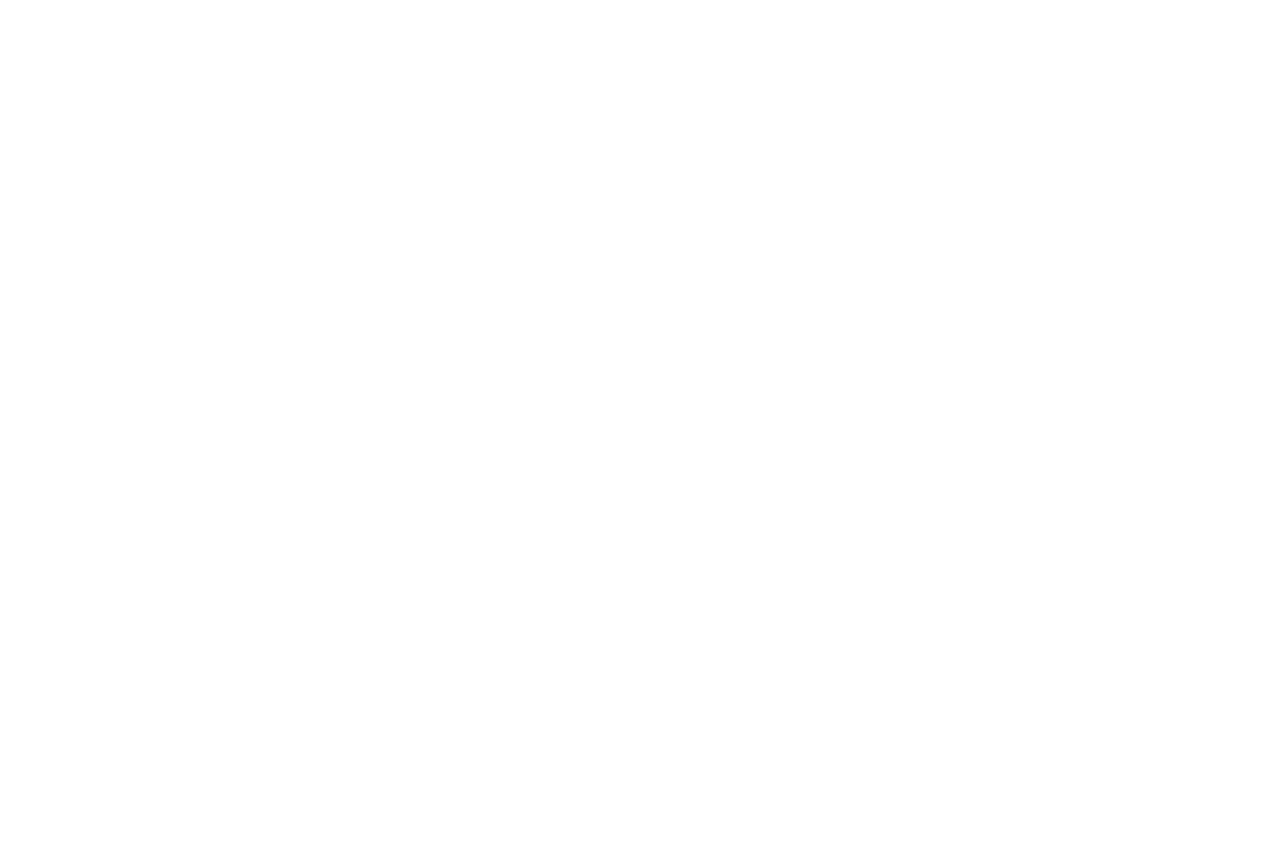
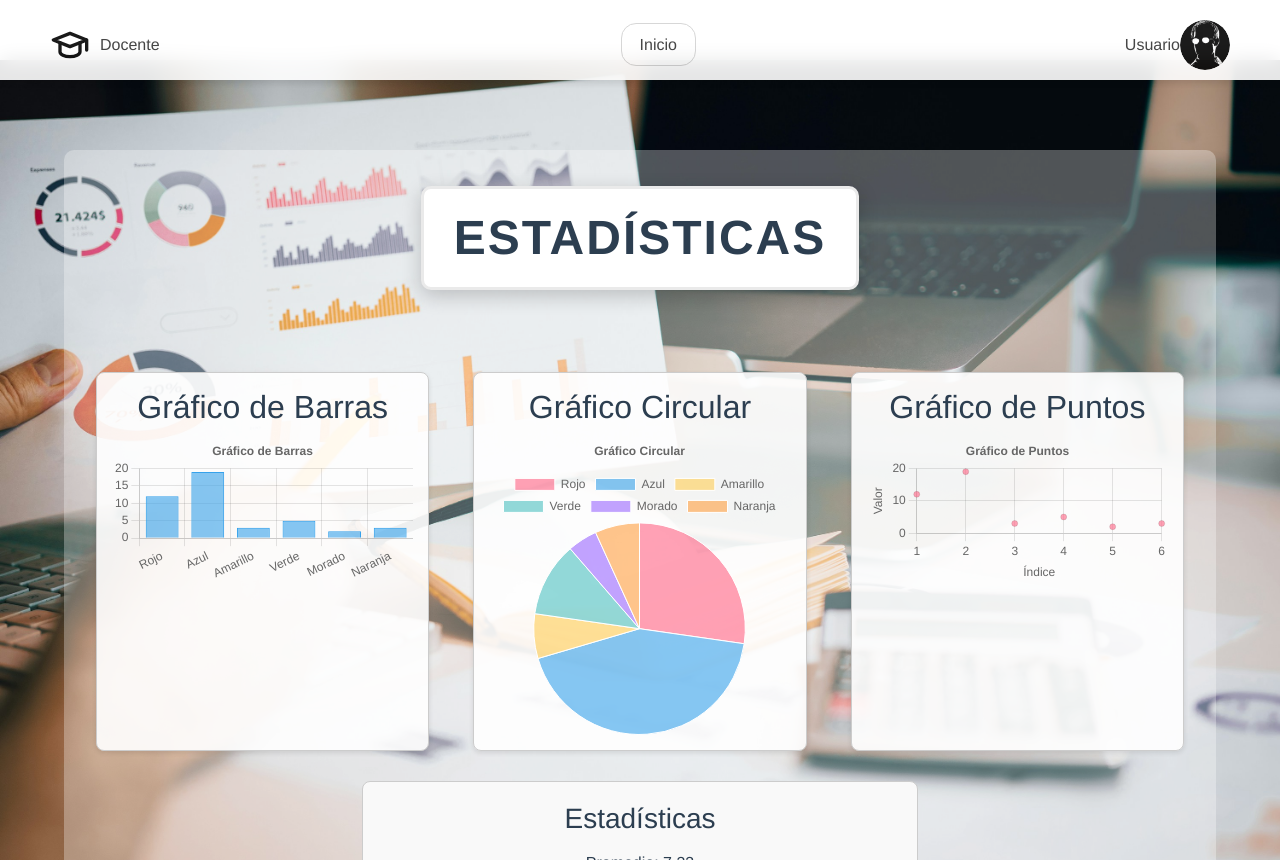
Before and after one commit to Team-Esquizos/EsquizosP2, a Vue app in the folder frontend-xquizos/: page /vistaEstadisticas in a window 1280 px wide. Before the commit this address had no page. Before the commit the page ends 800 px from the top, so only its background shows below. Built offline with nearby package versions, Linux system fonts and the light colour scheme.

Commit message:
SCRUM-26 Interfaz de estadistica
Cree  la interfaz donde se podran ver las estaditicas de los estudiantes

```diff
--- a/frontend-xquizos/package.json
+++ b/frontend-xquizos/package.json
@@ -10,6 +10,7 @@
   "dependencies": {
     "axios": "^1.7.7",
     "bootstrap": "^5.3.3",
+    "chart.js": "^4.4.6",
     "core-js": "^3.8.3",
     "flowbite": "^2.5.2",
     "flowbite-vue": "^0.1.6",
--- a/frontend-xquizos/src/router/index.js
+++ b/frontend-xquizos/src/router/index.js
@@ -10,6 +10,7 @@ import GestorAlumnos from '@/views/GestorAlumnos.vue';
 import GestorDocentes from '@/views/GestorDocentes.vue';
 import GestorCursos from '@/views/GestorCursos.vue';
 import VistaAlumnos from '@/views/VistaAlumnos.vue';
+import VistaEstadisticas from '@/views/VistaEstadisticas.vue';
 
 const routes = [
   {
@@ -63,6 +64,10 @@ const routes = [
     name: 'GestorCursos',
     component: GestorCursos
   },
+  { path: '/vistaEstadisticas',
+    name: 'VistaEstadisticas',
+    component: VistaEstadisticas
+  }
 
 ];
 
--- /dev/null
+++ b/frontend-xquizos/src/views/VistaEstadisticas.vue
@@ -0,0 +1,319 @@
+<template>
+    <div class="estadistica-container">
+      <navBar/>
+      <div class="content">
+        <div class="transparent-box">
+            <h1 class="titulo">Estadísticas</h1>
+          <div class="charts-container">
+            <div class="chart">
+              <h2>Gráfico de Barras</h2>
+              <canvas ref="barChart"></canvas>
+            </div>
+            <div class="chart">
+              <h2>Gráfico Circular</h2>
+              <canvas ref="pieChart"></canvas>
+            </div>
+            <div class="chart">
+              <h2>Gráfico de Puntos</h2>
+              <canvas ref="scatterChart"></canvas>
+            </div>
+          </div>
+          <div class="statistics-box">
+            <h3>Estadísticas</h3>
+            <p>Promedio: {{ average }}</p>
+            <p>Moda: {{ mode }}</p>
+            <p>Desviación Estándar: {{ standardDeviation }}</p>
+          </div>
+
+
+
+        </div>
+      </div>
+    </div>
+</template>
+<script>
+import navBar from '@/components/AppNavbarAdm.vue';
+import {
+  Chart,
+  BarController,
+  BarElement,
+  PieController,
+  ArcElement,
+  ScatterController,
+  PointElement,
+  CategoryScale,
+  LinearScale,
+  Title,
+  Tooltip,
+  Legend
+} from 'chart.js';
+
+// Registra los controladores y elementos necesarios
+Chart.register(
+  BarController,
+  BarElement,
+  PieController,
+  ArcElement,
+  ScatterController,
+  PointElement,
+  CategoryScale,
+  LinearScale,
+  Title,
+  Tooltip,
+  Legend
+);
+
+export default {
+  name: 'VistaEstadisticas',
+  components: {
+    navBar
+  },
+  data() {
+    return {
+      barChart: null,
+      pieChart: null,
+      scatterChart: null,
+      dataValues: [12, 19, 3, 5, 2, 3], // Reemplaza con tus datos reales
+      average: 0,
+      mode: '',
+      standardDeviation: 0
+    };
+  },
+  methods: {
+    calculateStatistics() {
+      // Promedio
+      const sum = this.dataValues.reduce((a, b) => a + b, 0);
+      this.average = (sum / this.dataValues.length).toFixed(2);
+
+      // Moda
+      const frequency = {};
+      let maxFreq = 0;
+      let mode = [];
+      this.dataValues.forEach(item => {
+        frequency[item] = (frequency[item] || 0) + 1;
+        if (frequency[item] > maxFreq) {
+          maxFreq = frequency[item];
+        }
+      });
+      for (const key in frequency) {
+        if (frequency[key] === maxFreq) {
+          mode.push(key);
+        }
+      }
+      this.mode = mode.join(', ');
+
+      // Desviación Estándar
+      const mean = sum / this.dataValues.length;
+      const sqDiff = this.dataValues.map(value => Math.pow(value - mean, 2));
+      const avgSqDiff = sqDiff.reduce((a, b) => a + b, 0) / this.dataValues.length;
+      this.standardDeviation = Math.sqrt(avgSqDiff).toFixed(2);
+    },
+    renderBarChart() {
+      this.barChart = new Chart(this.$refs.barChart, {
+        type: 'bar',
+        data: {
+          labels: ['Rojo', 'Azul', 'Amarillo', 'Verde', 'Morado', 'Naranja'],
+          datasets: [{
+            label: 'Cantidad',
+            data: this.dataValues,
+            backgroundColor: 'rgba(54, 162, 235, 0.6)',
+            borderColor: 'rgba(54, 162, 235, 1)',
+            borderWidth: 1
+          }]
+        },
+        options: {
+          responsive: true,
+          plugins: {
+            legend: { display: false },
+            title: { display: true, text: 'Gráfico de Barras' }
+          }
+        }
+      });
+    },
+    renderPieChart() {
+      this.pieChart = new Chart(this.$refs.pieChart, {
+        type: 'pie',
+        data: {
+          labels: ['Rojo', 'Azul', 'Amarillo', 'Verde', 'Morado', 'Naranja'],
+          datasets: [{
+            label: 'Cantidad',
+            data: this.dataValues,
+            backgroundColor: [
+              'rgba(255, 99, 132, 0.6)',
+              'rgba(54, 162, 235, 0.6)',
+              'rgba(255, 206, 86, 0.6)',
+              'rgba(75, 192, 192, 0.6)',
+              'rgba(153, 102, 255, 0.6)',
+              'rgba(255, 159, 64, 0.6)'
+            ],
+            borderColor: 'rgba(255, 255, 255, 1)',
+            borderWidth: 1
+          }]
+        },
+        options: {
+          responsive: true,
+          plugins: {
+            legend: { position: 'top' },
+            title: { display: true, text: 'Gráfico Circular' }
+          }
+        }
+      });
+    },
+    renderScatterChart() {
+      const scatterData = this.dataValues.map((value, index) => ({ x: index + 1, y: value }));
+      this.scatterChart = new Chart(this.$refs.scatterChart, {
+        type: 'scatter',
+        data: {
+          datasets: [{
+            label: 'Datos',
+            data: scatterData,
+            backgroundColor: 'rgba(255, 99, 132, 0.6)'
+          }]
+        },
+        options: {
+          responsive: true,
+          plugins: {
+            legend: { display: false },
+            title: { display: true, text: 'Gráfico de Puntos' }
+          },
+          scales: {
+            x: { title: { display: true, text: 'Índice' } },
+            y: { title: { display: true, text: 'Valor' } }
+          }
+        }
+      });
+    }
+  },
+  mounted() {
+    this.calculateStatistics();
+    this.renderBarChart();
+    this.renderPieChart();
+    this.renderScatterChart();
+  }
+};
+</script>
+  <style scoped>
+  .estadistica-container {
+    display: flex;
+    flex-direction: column;
+    align-items: center;
+    padding: 0;
+    margin: 0;
+    background-image: url('../assets/estadistica.jpg'); /* Ruta a tu imagen de fondo */
+    background-size: cover;
+    background-position: center;
+    background-repeat: no-repeat;
+    width: 100vw; /* Ocupa todo el ancho de la ventana */
+    /*height: calc(100vh - 60px);*/
+    overflow: hidden; /* Evita que el contenido se desborde */
+  }
+
+  .content {
+    margin-top: 100px; /* Ajusta este valor según la altura de tu navbar */
+    display: flex;
+    justify-content: center;
+    align-items: center;
+    height: calc(100vh - 100px); /* Ajusta la altura del contenido */
+    width: 100%;
+  }
+
+  .transparent-box {
+    background-color: rgba(255, 255, 255, 0.3);
+    padding: 20px;
+    border-radius: 10px;
+    text-align: center;
+    width: 90vw;
+    height: 90vh;
+    margin: 20px auto;
+    display: flex;
+    flex-direction: column;
+    align-items: center;
+    justify-content: flex-start; /* Alinea el contenido hacia arriba */
+  }
+
+  .centro {
+    display: flex;
+    flex-direction: column;
+    align-items: center;
+    justify-content: center;
+    margin-top: 250px;
+  }
+
+  #qualitativeChart {
+    width: 100%;
+    max-width: 600px;
+    height: 400px;
+    margin-top: 20px;
+  }
+
+  .charts-container {
+    display: flex;
+    justify-content: space-around;
+    flex-wrap: wrap;
+    width: 100%;
+    gap: 20px;
+    margin-bottom: 30px;
+    margin-top: 50px;
+}
+
+.chart {
+    width: 30%;
+    min-width: 250px;
+    background-color: rgba(255, 255, 255, 0.9); /* Aumenta la opacidad */
+    border: 1px solid #ccc;
+    border-radius: 8px;
+    padding: 15px;
+    box-shadow: 0 2px 5px rgba(0, 0, 0, 0.1);
+}
+
+.statistics-box {
+    border: 1px solid #ccc;
+    border-radius: 8px;
+    padding: 20px;
+    width: 50%;
+    min-width: 300px;
+    background-color: #f9f9f9;
+    text-align: center;
+}
+
+.statistics-box h3 {
+    margin-bottom: 15px;
+}
+
+@media (max-width: 768px) {
+    .charts-container {
+        flex-direction: column;
+        align-items: center;
+    }
+
+    .chart {
+        width: 80%;
+    }
+
+    .statistics-box {
+        width: 80%;
+    }
+}
+
+.titulo {
+  font-size: 3rem; /* Aumenta el tamaño de la fuente */
+  font-weight: bold;
+  color: #2c3e50;
+  padding: 20px 30px;
+  border: 3px solid #eaeaea;
+  border-radius: 10px;
+  background-color: #ffffff;
+  box-shadow: 0px 6px 20px rgba(0, 0, 0, 0.2);
+  text-transform: uppercase;
+  letter-spacing: 2px;
+  text-align: center;
+  margin-top: 2vh;
+  margin-bottom: 4vh;
+  transition: transform 0.3s, box-shadow 0.3s;
+}
+
+.titulo:hover {
+  transform: scale(1.05);
+  box-shadow: 0px 8px 25px rgba(0, 0, 0, 0.3);
+}
+  </style>
```
Also changed, not shown: frontend-xquizos/src/assets/estadistica.jpg (added), 1 other file (tests, documents, lock files or other folders).
